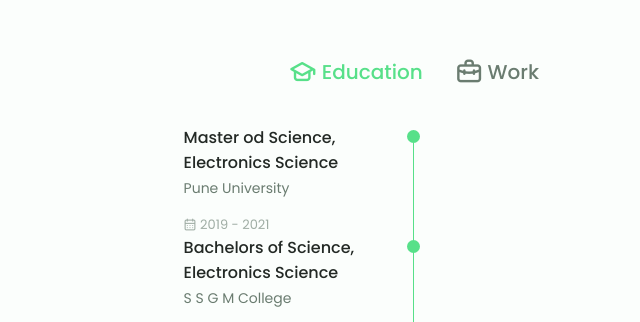
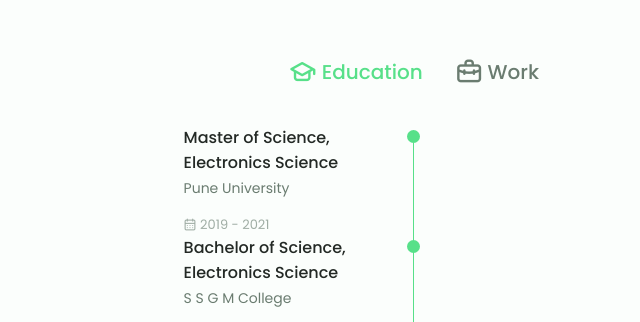
Before and after one commit to Kapil56J/Portfolio, a plain HTML site: page index.html in a window 1280 px wide. Shown: the part 2260-2582 px from the top of the page, 226-866 px from the left. Drawn offline with nearby package versions, Linux system fonts and the light colour scheme.

Commit message:
Update index.html

```diff
--- a/index.html
+++ b/index.html
@@ -409,7 +409,7 @@
               <div class="qualification__data">
                 <div>
                   <h3 class="qualification__title">
-                    Master od Science, Electronics Science
+                    Master of Science, Electronics Science
                   </h3>
                   <span class="qualification__subtitle"
                     >Pune University</span
@@ -429,7 +429,7 @@
               <div class="qualification__data">
                 <div>
                   <h3 class="qualification__title">
-                    Bachelors of Science, Electronics Science
+                    Bachelor of Science, Electronics Science
                   </h3>
                   <span class="qualification__subtitle"
                     >S S G M College</span
```
